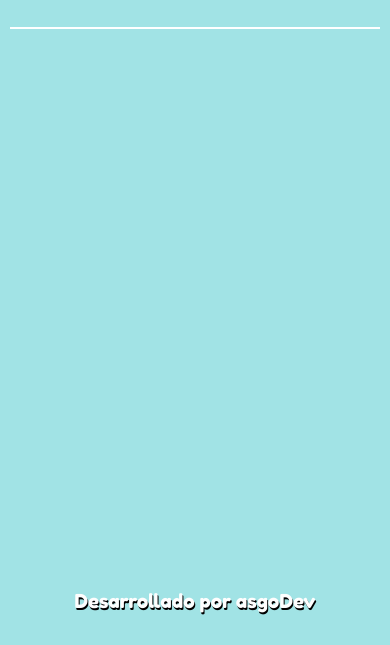
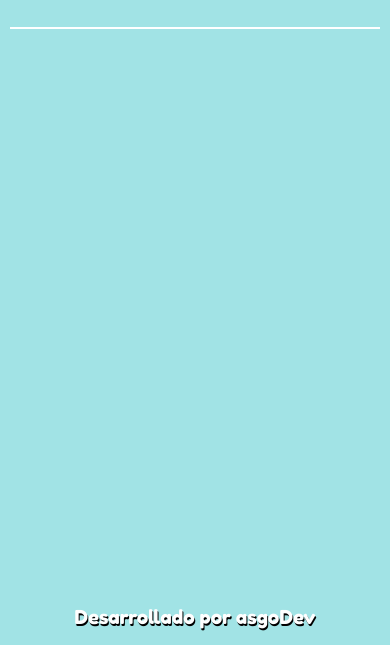
Before and after one commit to asgoDev/CountriesFinderApp, a plain HTML site: page index.html in a window 390 px wide. Shown: the part 199-844 px from the top of the page. Drawn offline with nearby package versions, Linux system fonts and the light colour scheme.

Commit message:
update styles

```diff
--- a/style.css
+++ b/style.css
@@ -34,7 +34,7 @@ body {
   background-color: #A1E3E5;
   width: 100%;
   height: 100vh;
-  overflow: hidden;
+  /* overflow: hidden; */
   display: grid;
   grid-template-columns: 100vw;
   grid-template-rows:max-content max-content 1fr max-content;
@@ -240,6 +240,9 @@ footer {
     margin-top: 2rem;
   }
 
+  footer {
+    padding: 1.5rem;
+  }
 
 }
 
@@ -257,5 +260,8 @@ footer {
     flex-direction: column;
     align-items: center;
   }
+  footer {
+    padding: 1rem;
+  }
 
 }
```
